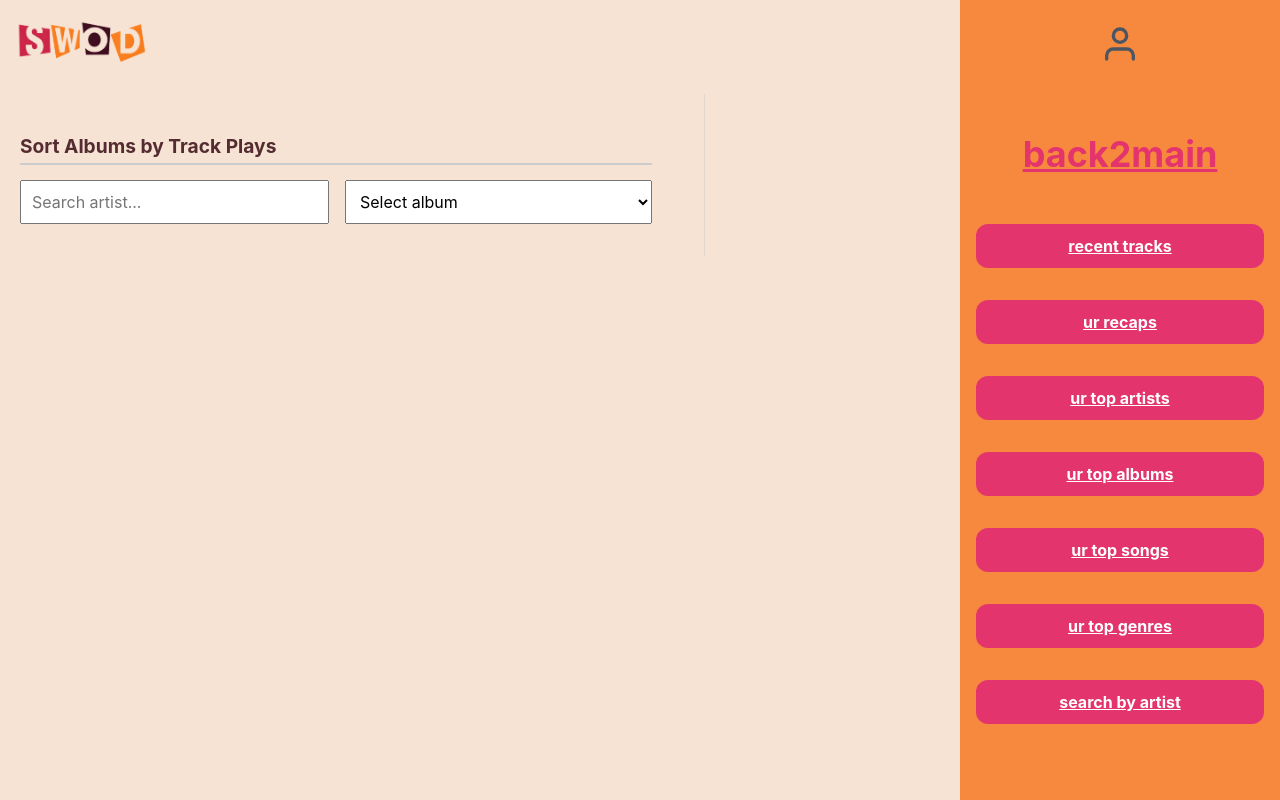
After one commit to KamilesVersion/SWOD, a Flask app: page /artist_album_tracks in a window 1280 px wide. The commit adds this page. Run offline with Flask 3, Linux system fonts and the light colour scheme; the visitor is signed in with stand-in values (Sample User, id 1); parts of the project's set-up code (start-up, migrations or seed data) failed here and were passed over.

Commit message:
Added a album sorting page

```diff
--- a/SWOD/SWOD/static/styles.css
+++ b/SWOD/SWOD/static/styles.css
@@ -969,3 +969,157 @@ input:-webkit-autofill {
     height: 90%;
     position: relative;
 }
+
+.album-sort-container {
+    display: flex;
+    justify-content: space-between;
+    width: 100%;
+    max-width: 1200px;
+    gap: 2rem; /* Reduced gap between sections */
+}
+    /* Original Section */
+    .album-sort-container .original-section {
+        flex: 1; /* Make original section smaller */
+        border-left: 1px solid #ccc; /* Border on the left */
+        padding-left: 20px; /* Add padding to the left */
+        opacity: 0.5; /* Dimmer appearance */
+        font-size: 0.8rem; /* Smaller text */
+        max-width: 300px; /* Limit width */
+    }
+
+.original-section .track {
+    padding: 4px 0; /* Reduced padding for less space between songs */
+    border-bottom: 1px solid #ddd;
+    min-height: 30px; /* Reduced height */
+    align-items: center;
+}
+
+.original-section .track-info {
+    font-size: 0.8rem; /* Smaller font size */
+    color: #888; /* Dimmer color */
+}
+/* Sorted Section */
+.album-sort-container .sorted-section {
+    flex: 2; /* Larger section for sorted tracks */
+    padding-right: 20px; /* Add padding to the right */
+}
+
+.sorted-section .track {
+    padding: 10px 0; /* Slightly reduced padding */
+    border-bottom: 1px solid #ddd;
+    min-height: 50px; /* Maintain consistent height */
+    align-items: center;
+}
+
+.sorted-section .track-info {
+    font-size: 1rem; /* Keep font size slightly larger */
+}
+.track-info {
+    flex: 1;
+}
+
+    .track-info strong {
+        display: block;
+        font-size: 1.05rem;
+    }
+
+.track-meta {
+    text-align: right;
+    min-width: 120px;
+}
+.zero-plays {
+    color: #756b68;
+}
+.tracklist {
+    margin-top: 10px;
+}
+/* Album Sort Styles */
+.search-group {
+    display: flex;
+    gap: 1rem;
+    flex-wrap: wrap;
+    margin-bottom: 2rem;
+}
+
+    .search-group input,
+    .search-group select {
+        padding: 10px;
+        font-size: 1rem;
+        flex: 1;
+        min-width: 200px;
+    }
+
+.section-title {
+    margin-top: 40px;
+    font-size: 1.2rem;
+    border-bottom: 2px solid #ccc;
+    padding-bottom: 5px;
+    margin-bottom: 15px;
+}
+.sheader {
+    display: flex;
+    gap: 20px;
+    margin-bottom: 30px;
+    display: none;
+}
+
+    .sheader img {
+        width: 150px;
+        height: 150px;
+        object-fit: cover;
+        border-radius: 10px;
+    }
+
+.sheader-info h2 {
+    margin: 0 0 10px;
+}
+.smain-container {
+    display: flex;
+    justify-content: center;
+    padding: 20px;
+    width: 80%; /* Main content takes up 4/5 of the page */
+}
+
+/* Track Container */
+.track {
+    display: flex; /* Use flexbox for alignment */
+    justify-content: space-between; /* Space out the two sections */
+    align-items: center; /* Align items vertically in the center */
+    padding: 8px 0; /* Adjust padding for spacing */
+    border-bottom: 1px solid #ddd; /* Add a bottom border for separation */
+}
+
+/* Track Info Section */
+.track-info {
+    display: flex; /* Use flexbox to align song name and track length */
+    align-items: center; /* Align items vertically in the center */
+    gap: 10px; /* Add spacing between song name and track length */
+    font-size: 0.9rem; /* Adjust font size */
+}
+
+    .track-info strong {
+        font-size: 1rem; /* Slightly larger font for the song name */
+    }
+
+    .track-info small {
+        font-size: 0.8rem; /* Smaller font for the track length */
+        color: #888; /* Dimmer color for the track length */
+    }
+
+/* Track Meta Section */
+/* Track Meta Section */
+.track-meta {
+    display: flex; /* Use flexbox for alignment */
+    flex-direction: column; /* Stack plays and time vertically */
+    align-items: flex-end; /* Align content to the right */
+    font-size: 0.8rem; /* Smaller font for metadata */
+    color: #333; /* Darker color for metadata */
+    min-width: 100px; /* Ensure consistent width */
+}
+
+    /* Specifically Target the Plays Count */
+    .track-meta div:first-child {
+        color: #000; /* Make the play count text darker (black) */
+        font-weight: bold; /* Optionally make it bold for emphasis */
+        font-size:16px;
+    }
--- /dev/null
+++ b/SWOD/SWOD/templates/artist_album_tracks.html
@@ -0,0 +1,200 @@
+
+<!DOCTYPE html>
+<html lang="en">
+<head>
+    <meta charset="UTF-8" />
+    <meta name="viewport" content="width=device-width, initial-scale=1.0" />
+    <title>Recaps</title>
+    <meta name="description" content="Recaps - S.W.O.D." />
+    <link rel="stylesheet" href="{{ url_for('static', filename='styles.css') }}">
+
+</head>
+<body>
+    <div class="app">
+        <!-- Header -->
+        <header class="header">
+            <div class="header-logo">
+                <img src="static/SWOD_LOGO.png" alt="Logo" class="logo-img">
+            </div>
+        </header>
+
+        <!-- Side Menu -->
+        <div id="sideMenu" class="side-menu">
+            <div class="side-menu-content">
+                <div class="profile-button-container">
+                    <a href="profile1" class="profile-button">
+                        {% if profile_pic %}
+                        <img src="{{ profile_pic }}" alt="Profile Picture" class="user-icon" style="border-radius: 50%; width: 50px; height: 50px;" />
+                        {% else %}
+                        <svg class="user-icon" xmlns="http://www.w3.org/2000/svg" viewBox="0 0 24 24" fill="none" stroke="currentColor" stroke-width="2" stroke-linecap="round" stroke-linejoin="round">
+                            <path d="M20 21v-2a4 4 0 0 0-4-4H8a4 4 0 0 0-4 4v2"></path>
+                            <circle cx="12" cy="7" r="4"></circle>
+                        </svg>
+                        {% endif %}
+                    </a>
+                </div>
+
+                <!--<div class="collapse-button">
+                <svg xmlns="http://www.w3.org/2000/svg" width="24" height="24" viewBox="0 0 24 24" fill="none" stroke="currentColor" stroke-width="2" stroke-linecap="round" stroke-linejoin="round">
+                    <path d="m15 18-6-6 6-6"></path>
+                </svg>
+            </div>-->
+
+                <div class="menu-content">
+                    <div class="menu-header">
+                        <a href="menu" class="back-to-menu">back2main</a>
+                    </div>
+                    <a href="recent" class="menu-button">recent tracks</a>
+                    <a href="recap" class="menu-button">ur recaps</a>
+                    <a href="top_10_listened_artists" class="menu-button">ur top artists</a>
+                    <a href="top_10_listened_albums" class="menu-button">ur top albums</a>
+                    <a href="top_50_songs" class="menu-button">ur top songs</a>
+                    <a href="genres" class="menu-button">ur top genres</a>
+                    <a href="{{ url_for('artist_top_tracks') }}" class="menu-button">search by artist</a>
+                </div>
+            </div>
+        </div>
+        <!-- Main Content -->
+        <main class="smain-container">
+            <div class="album-sort-container">
+                <!-- Sorted Section -->
+                <div class="sorted-section">
+                    <h2 class="section-title">Sort Albums by Track Plays</h2>
+                    <div class="search-group">
+                        <input type="text" id="artist-search" list="artists" placeholder="Search artist...">
+                        <datalist id="artists"></datalist>
+                        <select id="album">
+                            <option value="">Select album</option>
+                        </select>
+                    </div>
+                    <div id="header" class="sheader">
+                        <img id="album-cover" src="/static/images/default-album.jpg" alt="Album Cover">
+                        <div class="sheader-info">
+                            <h2 id="album-title">Select an album</h2>
+                            <p id="album-artist"></p>
+                        </div>
+                    </div>
+                    <div id="loading" style="display: none;">Loading...</div>
+                    <div id="sorted-section" style="display: none;">
+                        <div class="section-title">Sorted by Listens</div>
+                        <div id="tracks" class="tracklist"></div>
+                    </div>
+                </div>
+                <!-- Original Section -->
+                <div class="original-section">
+                    <div id="original-section" style="display: none;">
+                        <div class="section-title">Original Album Order</div>
+                        <div id="original-tracklist" class="tracklist"></div>
+                    </div>
+                </div>
+            </div>
+        </main>
+    </div>
+    <script>
+        document.addEventListener('DOMContentLoaded', () => {
+            const artistInput = document.getElementById('artist-search');
+            const albumSelect = document.getElementById('album');
+            const tracksContainer = document.getElementById('tracks');
+            const originalTracklist = document.getElementById('original-tracklist');
+            const headerImage = document.getElementById('album-cover');
+            const headerTitle = document.getElementById('album-title');
+            const headerArtist = document.getElementById('album-artist');
+            const loading = document.getElementById('loading');
+            const header = document.getElementById('header');
+            const sortedSection = document.getElementById('sorted-section');
+            const originalSection = document.getElementById('original-section');
+            // Fetch artists based on search input
+            artistInput.addEventListener('input', async () => {
+                const searchTerm = artistInput.value.trim();
+                if (!searchTerm) return;
+                const res = await fetch(`/search_artists?query=${encodeURIComponent(searchTerm)}`);
+                const artists = await res.json();
+                const datalist = document.getElementById('artists');
+                datalist.innerHTML = '';
+                artists.forEach(artist => {
+                    const option = document.createElement('option');
+                    option.value = artist;
+                    datalist.appendChild(option);
+                });
+            });
+            // Fetch albums for the selected artist
+            artistInput.addEventListener('change', async () => {
+                const artist = artistInput.value.trim();
+                if (!artist) return;
+                albumSelect.innerHTML = '<option value="">Select album</option>';
+                tracksContainer.innerHTML = '';
+                originalTracklist.innerHTML = '';
+                loading.style.display = 'block';
+                sortedSection.style.display = 'none';
+                originalSection.style.display = 'none';
+                const res = await fetch(`/get_albums/${encodeURIComponent(artist)}`);
+                const albums = await res.json();
+                loading.style.display = 'none';
+                if (albums.length) {
+                    albums.forEach(album => {
+                        const option = document.createElement('option');
+                        option.value = album;
+                        option.textContent = album;
+                        albumSelect.appendChild(option);
+                    });
+                } else {
+                    albumSelect.innerHTML = '<option value="">No albums found</option>';
+                }
+            });
+            // Fetch and display tracks for the selected album
+            albumSelect.addEventListener('change', async () => {
+                const artist = artistInput.value.trim();
+                const album = albumSelect.value;
+                if (!artist || !album) return;
+                tracksContainer.innerHTML = '';
+                originalTracklist.innerHTML = '';
+                loading.style.display = 'block';
+                const res = await fetch(`/get_tracks/${encodeURIComponent(artist)}/${encodeURIComponent(album)}`);
+                const tracks = await res.json();
+                loading.style.display = 'none';
+                if (!tracks.length) {
+                    tracksContainer.innerHTML = '<p>No tracks found.</p>';
+                    return;
+                }
+                header.style.display = 'flex';
+                sortedSection.style.display = 'block';
+                originalSection.style.display = 'block';
+                headerImage.src = tracks[0].album_cover;
+                headerTitle.textContent = tracks[0].album;
+                headerArtist.textContent = "by " + tracks[0].artists;
+                // Sort tracks by play count
+                const sortedTracks = [...tracks].sort((a, b) => b.play_count - a.play_count);
+                // Render sorted tracklist
+                sortedTracks.forEach((track, index) => {
+                    const div = document.createElement('div');
+                    div.className = 'track fade-in';
+                    if (index === 0) div.classList.add('gold');
+                    else if (index === 1) div.classList.add('silver');
+                    else if (index === 2) div.classList.add('bronze');
+                    if (track.play_count === 0) div.classList.add('zero-plays');
+                    div.innerHTML =
+                        `<div class="track-info">
+                                        <strong>#${index + 1} ${track.name}</strong>
+                                        <small>${track.duration}</small>
+                                    </div>
+                                    <div class="track-meta">
+                                        <div>Plays: ${track.play_count}</div>
+                                        <div>Time: ${track.total_time}</div>
+                                    </div>`;
+                    tracksContainer.appendChild(div);
+                });
+                // Render original tracklist
+                tracks.forEach((track, index) => {
+                    const div = document.createElement('div');
+                    div.className = 'track';
+                    div.innerHTML =
+                        `<div class="track-info">
+                                        <strong>${index + 1}. ${track.name}</strong>
+                                    </div>`;
+                    originalTracklist.appendChild(div);
+                });
+            });
+        });
+    </script>
+</body>
+</html>
```
Also changed, not shown: SWOD/SWOD/swod.py (+166 -0 lines), 1 other file.
